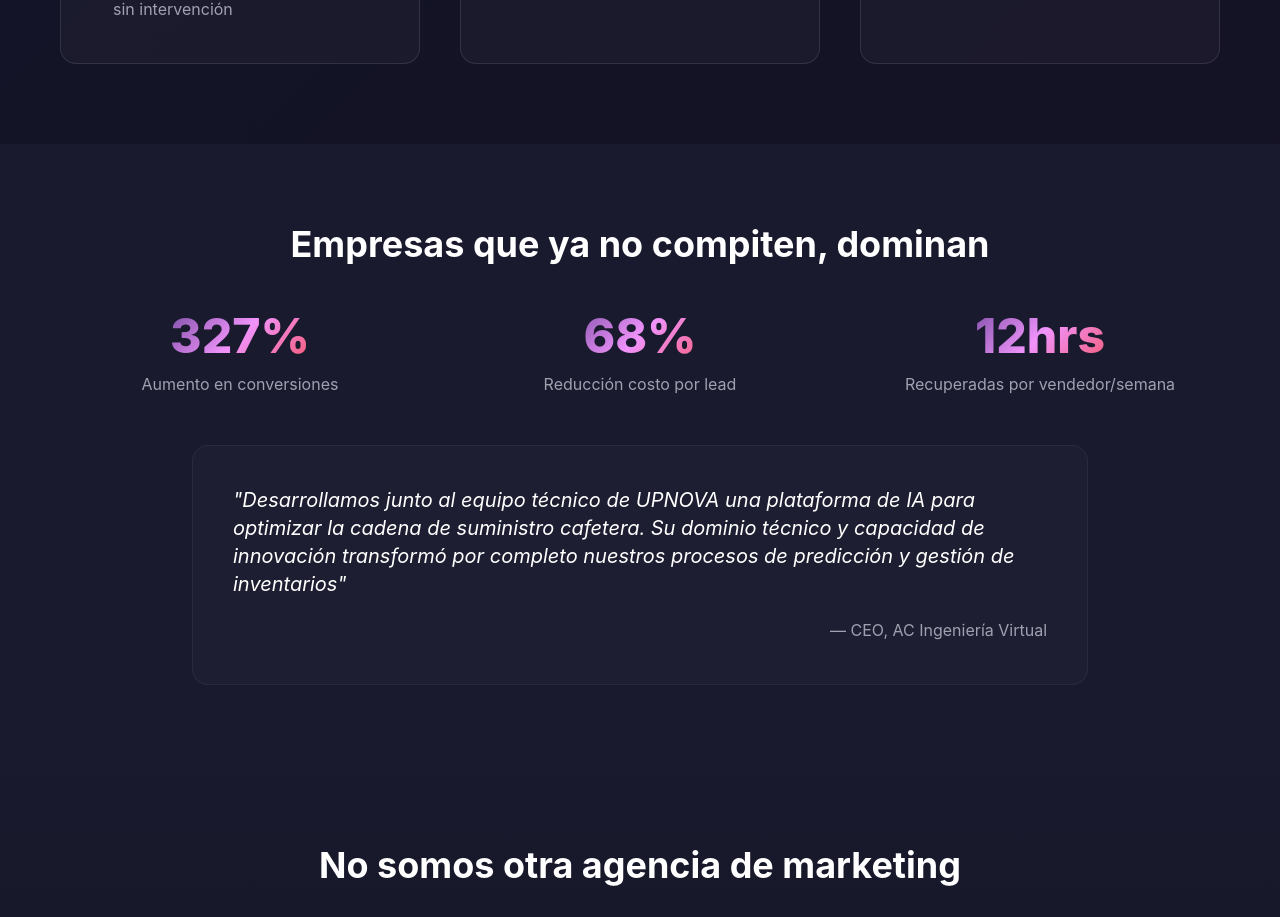
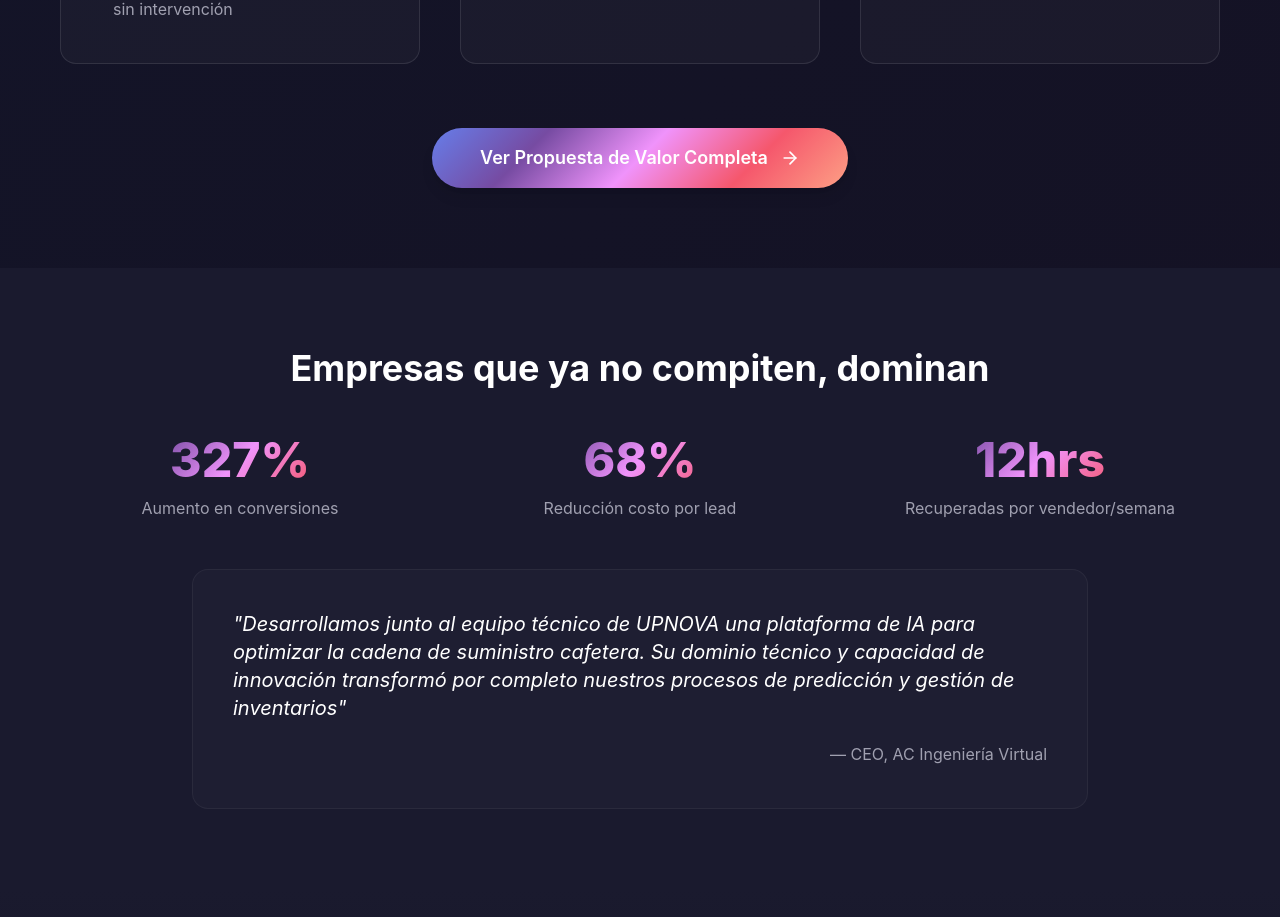
Before and after one commit to Growth-AITech/upnova-landing-page, a React (Vite) app: page / in a window 1280 px wide. Shown: the part 1740-2657 px from the top of the page. Built offline with nearby package versions, Linux system fonts and the light colour scheme.

Commit message:
Add CTA button linking to the complete value proposition in the Solution section

```diff
--- a/src/sections/Solution.tsx
+++ b/src/sections/Solution.tsx
@@ -1,4 +1,5 @@
 import { Rocket, Zap, TrendingUp, ArrowRight } from 'lucide-react'
+import { Link } from 'react-router-dom'
 
 const Solution = () => {
   const pillars = [
@@ -62,6 +63,17 @@ const Solution = () => {
             </div>
           ))}
         </div>
+
+        {/* CTA Button */}
+        <div className="flex justify-center mt-16">
+          <Link
+            to="/propuesta-valor"
+            className="cta-primary text-lg px-12 py-4 flex items-center justify-center gap-3 group text-center"
+          >
+            Ver Propuesta de Valor Completa
+            <ArrowRight size={20} className="transition-transform duration-300 group-hover:translate-x-1" />
+          </Link>
+        </div>
       </div>
     </section>
   )
```
